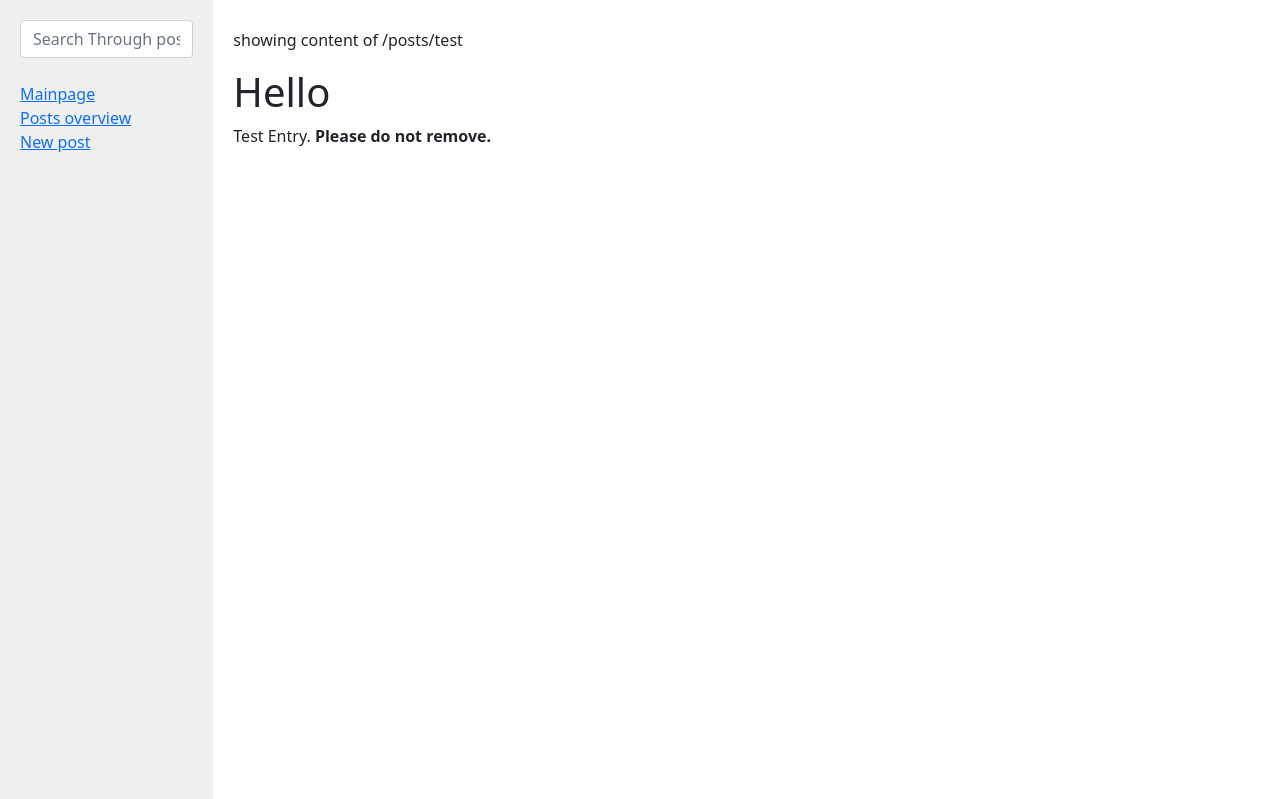
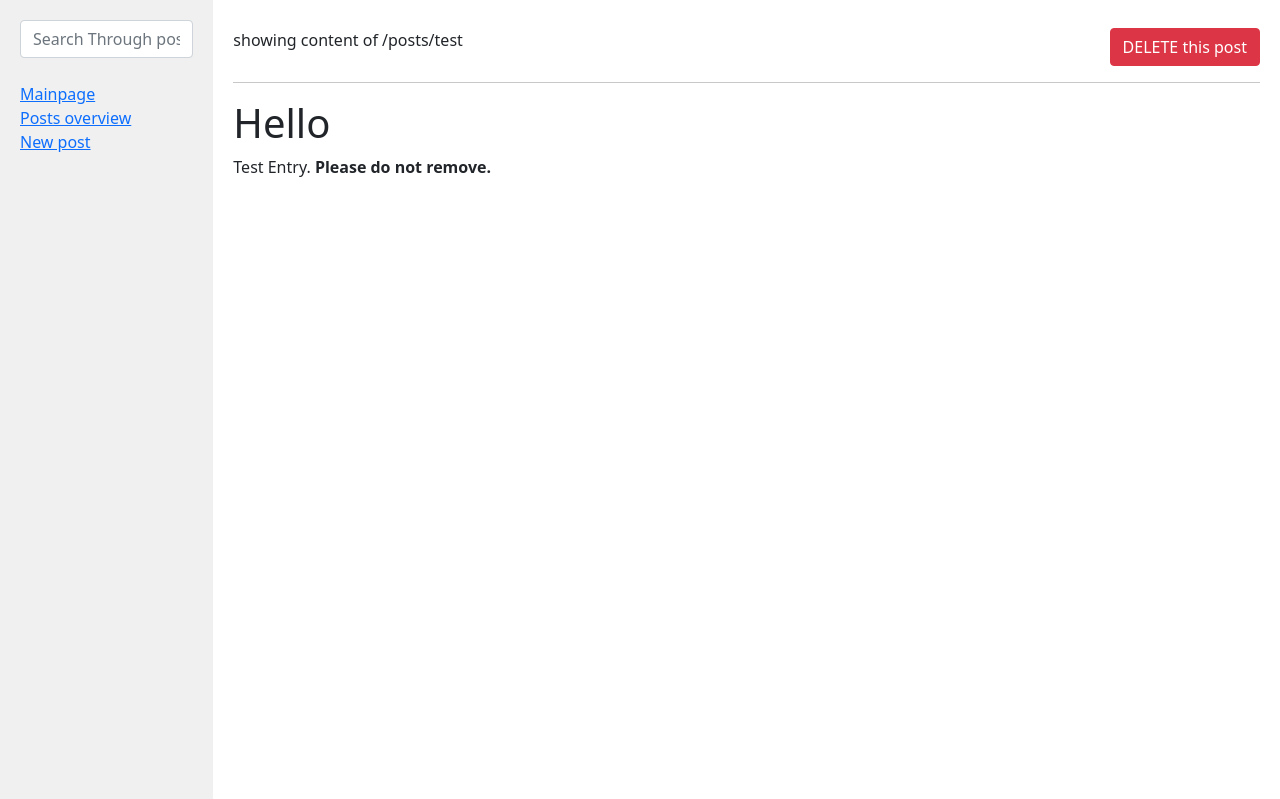
Before and after one commit to sir-ragna/django-wiki, a Django app: page /posts/test in a window 1280 px wide. Run offline with Django 3.2, Linux system fonts and the light colour scheme.

Commit message:
Added delete button to Post web page

```diff
--- a/posts/templates/post.html.j2
+++ b/posts/templates/post.html.j2
@@ -2,10 +2,21 @@
 
 {% block content %}
 
-<span>showing content of /posts/{{ name }}</span>
+<div class="row">
+    <div class="col">
+        <span>showing content of /posts/{{ name }}</span>
+    </div>
+    <div class="col col-md-auto">
+        <!-- CSFR Used by CSFR oneliner -->
+        {% csrf_token %}
+        <!-- Nice oneliner CSFR Hack -->
+        <button type="button" class="btn btn-danger"
+            onclick="fetch('{% url 'view' name %}', {method: 'delete', headers: { 'X-CSRFToken': document.querySelector('[name=csrfmiddlewaretoken]').value } }).then(() => {window.location = '{% url 'index' %}'})"
+            >DELETE this post</button>
+    </div>
+</div>
+<hr>
 
-<p>
-    {{ content|safe }}
-</p>
+<div>{{ content|safe }}</div>
 
 {% endblock content %}
```
